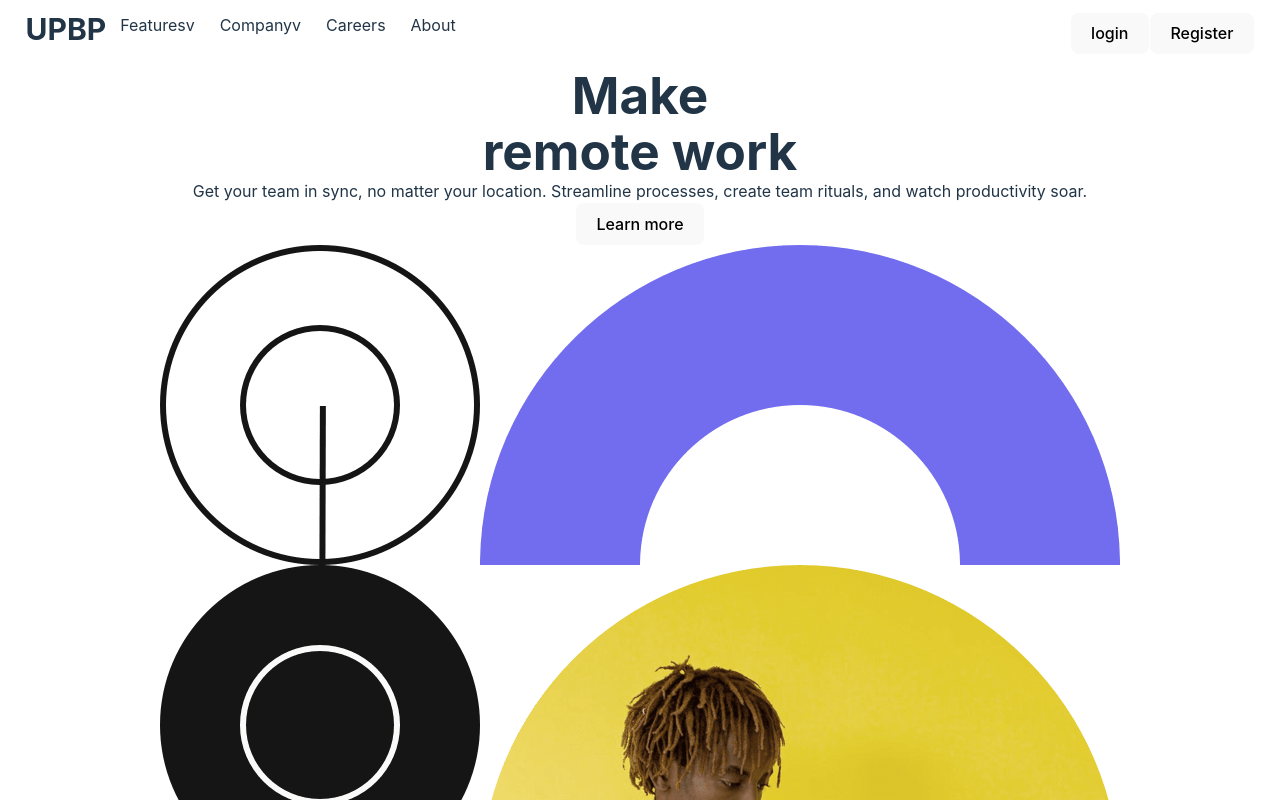
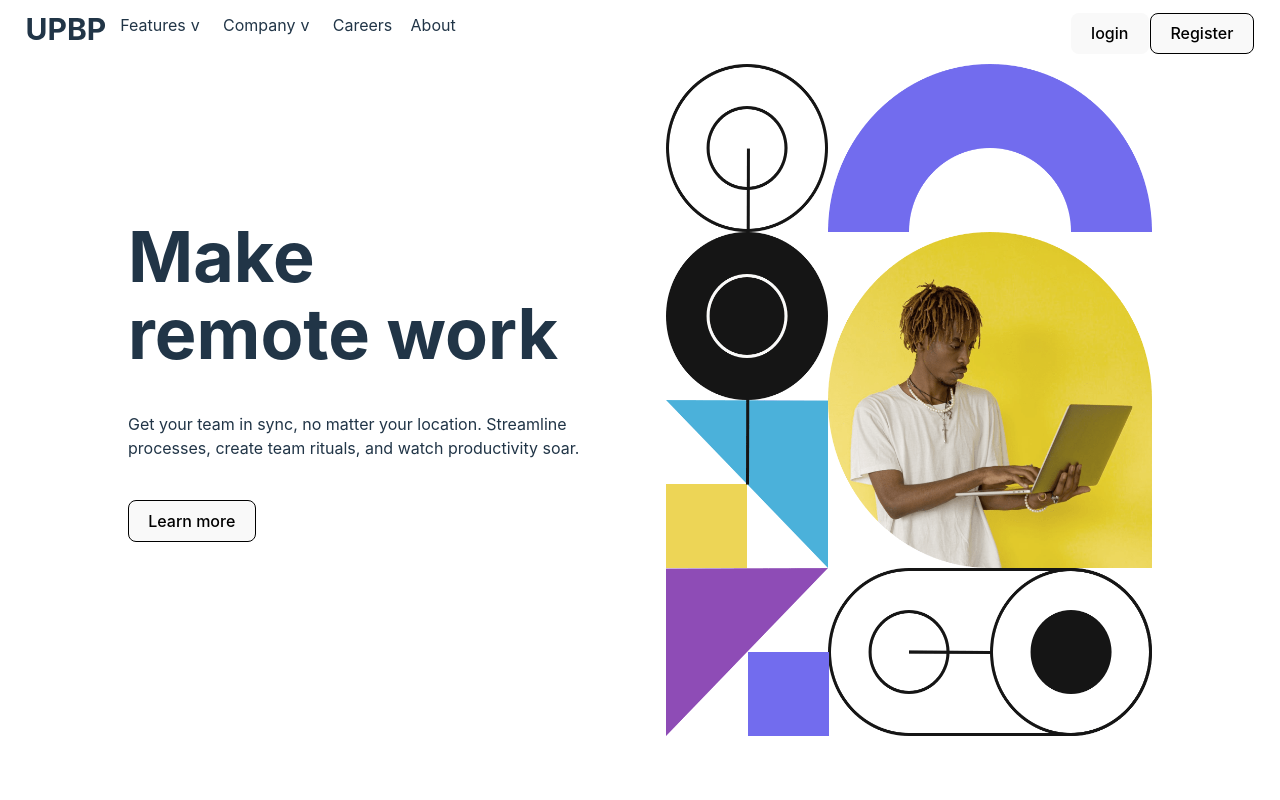
Before and after one commit to Outkarm/Ultimate-project-bulding-platform, a React (Vite) app: page / in a window 1280 px wide. Shown: the top 800 px of the page. Built offline with nearby package versions, Linux system fonts and the light colour scheme.

Commit message:
style welcome page

```diff
--- a/src/assets/stylesheet/style.css
+++ b/src/assets/stylesheet/style.css
@@ -16,9 +16,14 @@
   flex-direction: column;
   height: 100vh;
   width: 100vw;
+  max-height: 100vh;
+  max-width: 100vw;
 }
 
+/* navigation bar */
+
 .nav-cont {
+  position: fixed;
   display: flex;
   align-self: flex-start;
   padding: 1% 2%;
@@ -44,11 +49,19 @@
   cursor: pointer;
 }
 
+span {
+  padding: 5px;
+}
+
 .user-btn {
   display: flex;
   align-self: flex-end;
   width: 15%;
   justify-content: space-around;
+}
+
+.sign-up {
+  border: 1px solid black;
 }
 
 .dropdown-list {
@@ -68,3 +81,47 @@
     transform: translateY(1px);
     opacity: 1;
   }
+}
+/* home page */
+
+.home-cont {
+  display: flex;
+  padding: 5% 10%;
+  gap: 5%;
+  width: 100%;
+  height: 100%;
+  justify-content: center;
+  align-items: center;
+}
+
+.home-info {
+  display: flex;
+  flex-direction: column;
+  gap: 40px;
+  width: 50%;
+  justify-content: center;
+}
+
+.home-title {
+  text-align: left;
+  font-size: 70px;
+}
+
+.home-note {
+  text-align: left;
+}
+
+.more-info-btn {
+  align-self: flex-start;
+  border: 1px black solid;
+}
+
+.home-icon-cont {
+  width: 50%;
+  height: 100%;
+}
+
+.home-icon {
+  width: 100%;
+  height: 100%;
+}
```
Lines whose indentation alone changed are shown as unchanged.
